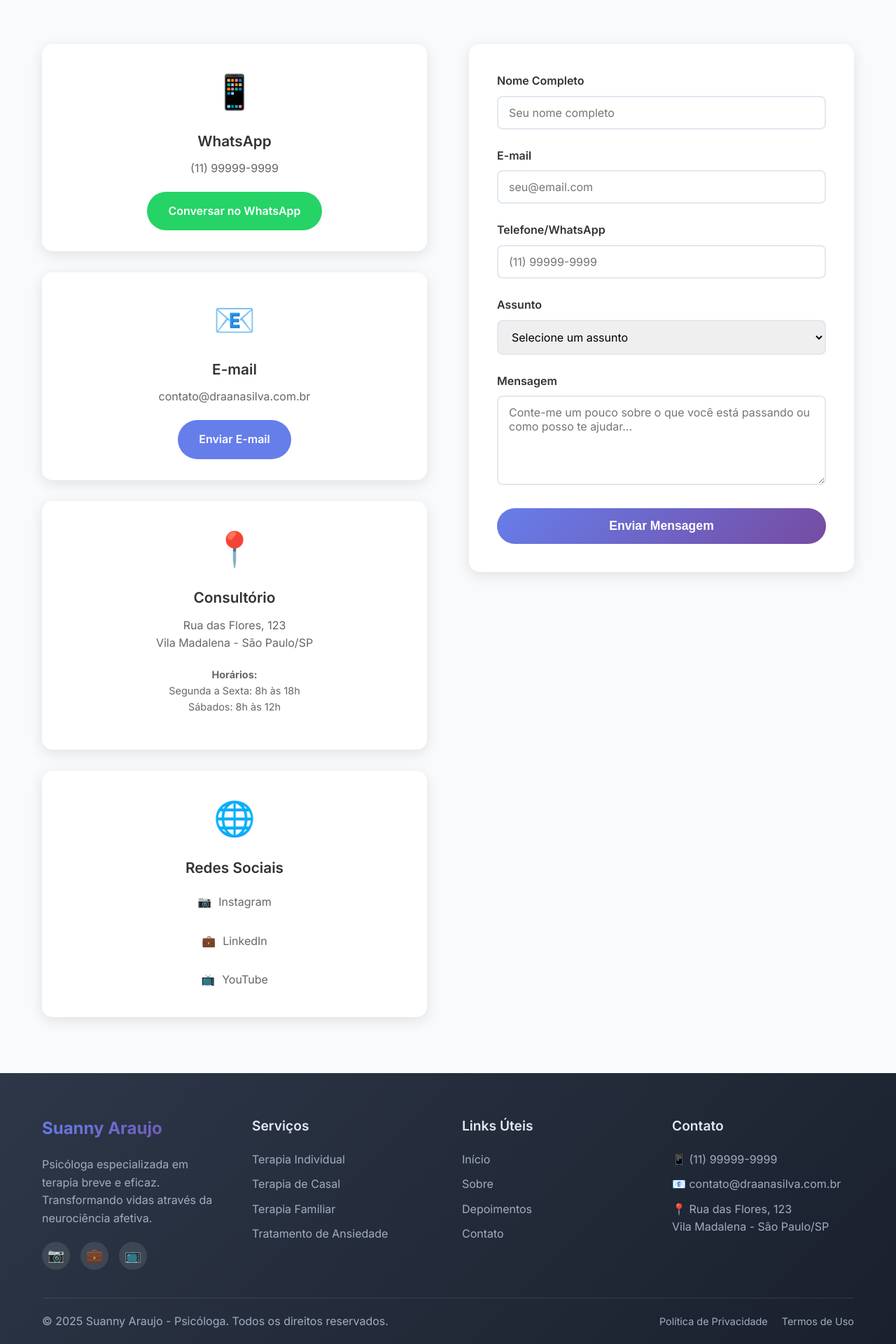
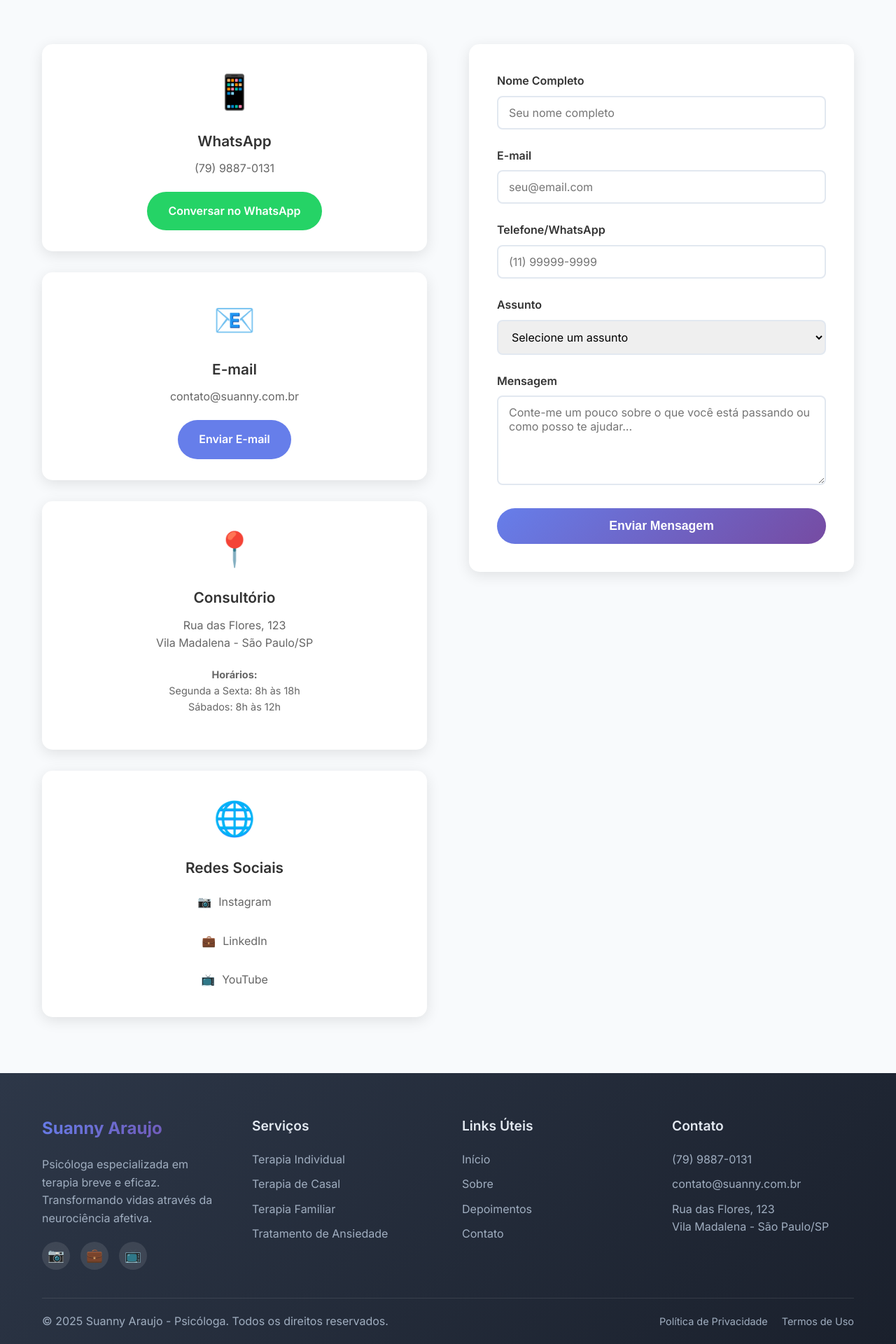
Before and after one commit to HermesSantos/suh_psi, a Vue app: page / in a window 1280 px wide. Shown: the part 4763-6683 px from the top of the page at 70% size. Built offline with nearby package versions, Linux system fonts and the light colour scheme; a web font is replaced by a local one.

Commit message:
Update contact information and email in Contact.vue and Footer.vue

```diff
--- a/src/components/Contact.vue
+++ b/src/components/Contact.vue
@@ -9,8 +9,8 @@
           <div class="info-card">
             <div class="info-icon">📱</div>
             <h3>WhatsApp</h3>
-            <p>(11) 99999-9999</p>
-            <a href="https://wa.me/5511999999999" class="btn btn-whatsapp" target="_blank">
+            <p>(79) 9887-0131</p>
+            <a href="https://wa.me/557998870131" class="btn btn-whatsapp" target="_blank">
               Conversar no WhatsApp
             </a>
           </div>
@@ -18,8 +18,8 @@
           <div class="info-card">
             <div class="info-icon">📧</div>
             <h3>E-mail</h3>
-            <p>contato@draanasilva.com.br</p>
-            <a href="mailto:contato@draanasilva.com.br" class="btn btn-email">
+            <p>contato@suanny.com.br</p>
+            <a href="mailto:contato@suanny.com.br" class="btn btn-email">
               Enviar E-mail
             </a>
           </div>
--- a/src/components/Footer.vue
+++ b/src/components/Footer.vue
@@ -35,9 +35,9 @@
         <div class="footer-section">
           <h4>Contato</h4>
           <div class="contact-info">
-            <p>📱 (11) 99999-9999</p>
-            <p>📧 contato@draanasilva.com.br</p>
-            <p>📍 Rua das Flores, 123<br>Vila Madalena - São Paulo/SP</p>
+            <p> (79) 9887-0131</p>
+            <p> contato@suanny.com.br</p>
+            <p> Rua das Flores, 123<br>Vila Madalena - São Paulo/SP</p>
           </div>
         </div>
       </div>
```
